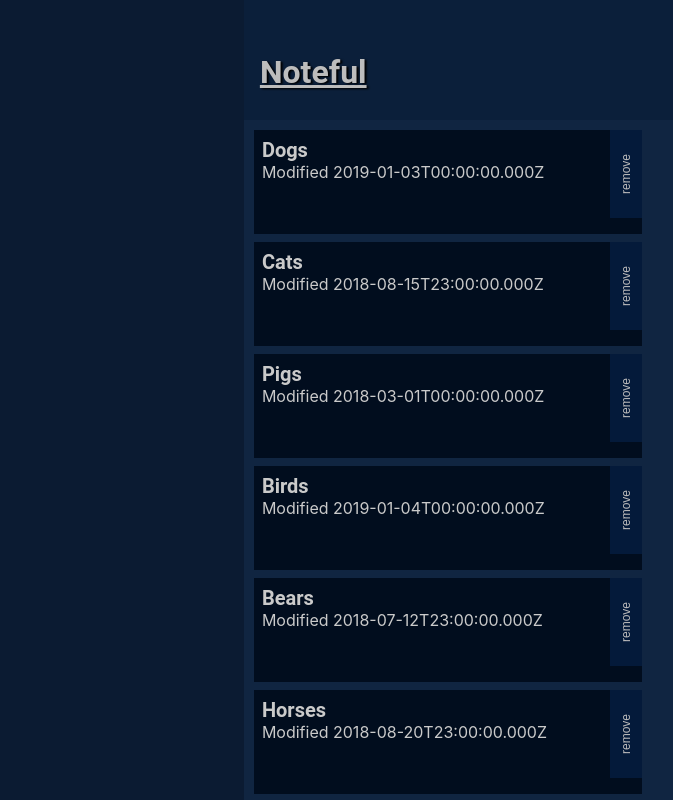
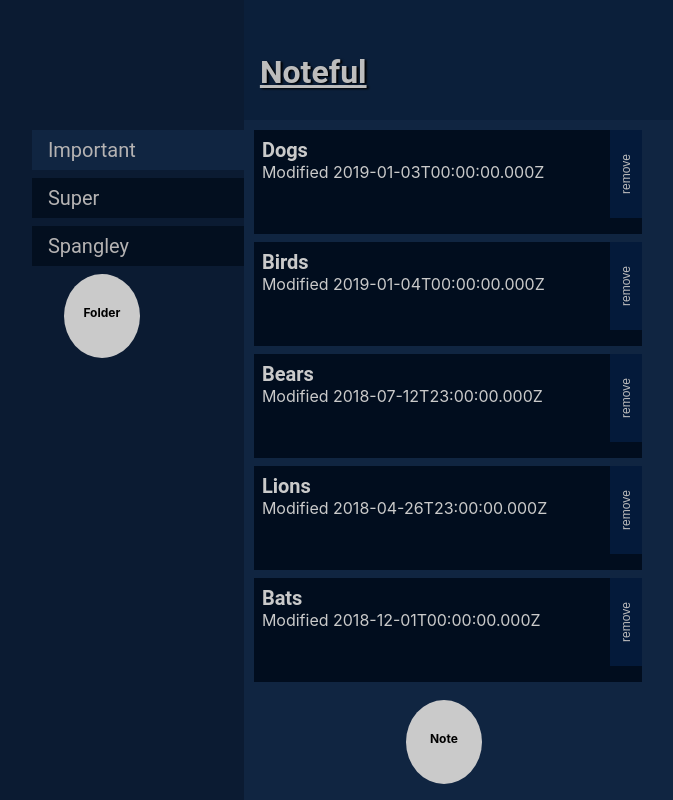
Before and after one commit to oliviadavis593/noteful, a React (Create React App) app: page /folder/b0715efe-ffaf-11e8-8eb2-f2801f1b9fd1 in a window 1280 px wide. Shown: the whole page, without its empty margins (144-817 px from the left). Built offline with nearby package versions, Linux system fonts and the light colour scheme; the HTML template or start-up script is replaced by a standard one.

Commit message:
implement design & routing

```diff
--- a/src/App.js
+++ b/src/App.js
@@ -8,52 +8,16 @@ import NoteList from './NoteList/NoteList';
 import NotePage from './NotePage/NotePage';
 
 class App extends Component {
-
-
-  renderNavRoutes() {
-    return(
-      <>
-        {['/', 'folder/:folderId'].map(path => (
-          <Route
-          exact
-          key={path}
-          path={path}
-          component={FolderList}
-          />
-        ))}
-        <Route
-        path='/note/:noteId'
-        component={FolderPage}
-        />
-        <Route path='/add-folder' component={FolderPage} />
-        <Route path='/add-note' component={FolderPage} />
-      </>
-    )
-  }
-
-  renderMainRoutes() {
-    return(
-      <>
-        {['/', '/folder/:folderId'].map(path => (
-          <Route
-          exact
-          key={path}
-          path={path}
-          component={NoteList}
-          />
-        ))}
-        <Route
-        path='/note/:noteId'
-        component={NotePage}
-        />
-      </>
-    )
-  }
-
   render() {
     return(
       <div className='App'>
-        <nav className='App__nav'>{this.renderNavRoutes()}</nav>
+        <nav className='App__nav'>
+          <Route exact path='/' component={FolderList}/>
+          <Route exact path='/folder/:folderId' component={FolderList} />
+          <Route path='/note/:noteId' component={FolderPage} />
+          <Route path='/add-folder' component={FolderPage} />
+          <Route path='/add-note' component={FolderPage} />
+        </nav>
         <header className='App__header'>
           <h1>
             <Link to='/'>Noteful</Link>{' '}
@@ -61,7 +25,9 @@ class App extends Component {
           </h1>
         </header>
         <main className='App__main'>
-          {this.renderMainRoutes()}
+          <Route exact path='/' component={NoteList} />
+          <Route exact path='/folder/:folderId' component={NoteList} />
+          <Route path='/note/:noteId' component={NotePage} />
         </main>
       </div>
     )
--- a/src/FolderPage/FolderPage.js
+++ b/src/FolderPage/FolderPage.js
@@ -16,7 +16,7 @@ class FolderPage extends Component {
     }
 
     render() {
-
+        const note = STORE.notes.find(note => note.id === this.props.match.params.noteId);
         return(
             <div className='FolderPage'>
                 <Button
@@ -29,8 +29,8 @@ class FolderPage extends Component {
                     <br />
                     Back
                 </Button>
-                <h3 className='NoteList__folder-name'>
-
+                <h3 className='FolderPage__folder-name'>
+                {note ? STORE.folders.find(folder => folder.id === note.folderId).name: ''}
                 </h3>
             </div>
         )
--- a/src/NoteList/NoteList.js
+++ b/src/NoteList/NoteList.js
@@ -8,10 +8,12 @@ import './NoteList.css';
 
 class NoteList extends Component {
   render() {
-    return(
-      <section className='NoteList'>
-        <ul>
-          {STORE.notes.map(note =>
+    const folderId = this.props.match.params.folderId;
+
+    const notes = folderId
+      ? STORE.notes
+          .filter(note => note.folderId === folderId)
+          .map(note => (
             <li key={note.id}>
               <Note
               id={note.id}
@@ -19,7 +21,20 @@ class NoteList extends Component {
               modified={note.modified}
               />
             </li>
-          )}
+          ))
+      : STORE.notes.map(note => (
+          <li>
+            <Note
+            id={note.id}
+            name={note.name}
+            modified={note.modified}
+            />
+          </li>
+      ))
+    return(
+      <section className='NoteList'>
+        <ul>
+          {notes}
         </ul>
         <div className='NoteList__button-container'>
           <Button
--- a/src/NotePage/NotePage.js
+++ b/src/NotePage/NotePage.js
@@ -1,4 +1,5 @@
 import React, { Component } from 'react';
+import { Redirect } from 'react-router-dom';
 import Note from '../Note/Note';
 import STORE from '../store'
 import './NotePage.css';
@@ -6,9 +7,12 @@ import './NotePage.css';
 class NotePage extends Component {
     render() {
         const { noteId }  = this.props.match.params
-        const note = STORE.notes.find(
-            note => note.id === noteId
-        )
+        const note = STORE.notes.find(note => note.id === noteId);
+
+        if (!note) {
+            return <Redirect to='/' />;
+        }
+
         return(
             <section className='NotePage'>
                    <Note
```
